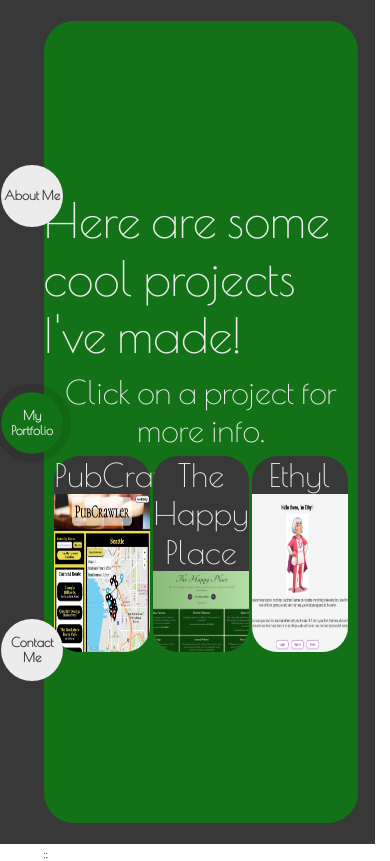
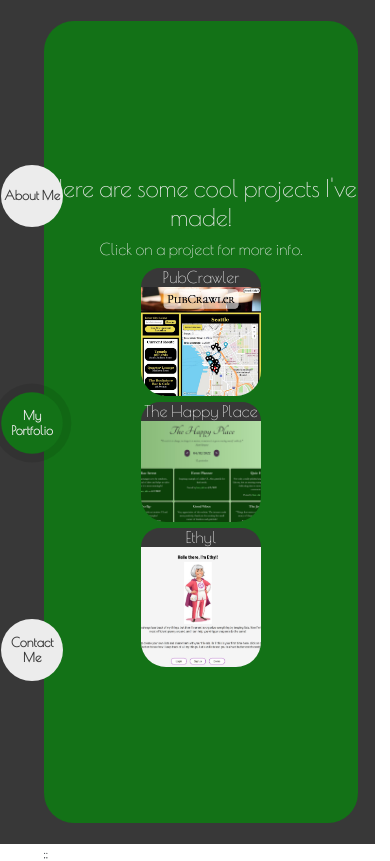
Before and after one commit to mlfitz2/React-Profile, a React (Create React App) app: page / in a window 390 px wide. Both pictures are taken after a click on the element "My Portfolio". Built offline with nearby package versions, Linux system fonts and the light colour scheme.

Commit message:
responsive styling of profile page

```diff
--- a/src/components/AboutMe/style.css
+++ b/src/components/AboutMe/style.css
@@ -14,6 +14,8 @@
 .intro-h1 {
     margin-bottom: 2%;
     font-size: 3em;
+    font-weight: 900;
+    text-align: center;
 }
 
 .intro-text {
@@ -21,3 +23,23 @@
     margin: 1% 5%;
     font-size: 2em;
 }
+
+@media screen and (max-width: 750px) {
+    .intro-h1 {
+        font-size: 2em;
+    }
+
+    .intro-text {
+        font-size: 1.5em;
+    }
+}
+
+@media screen and (max-width: 450px) {
+    .intro-h1 {
+        font-size: 2em;
+    }
+
+    .intro-text {
+        font-size: 1em;
+    }
+}
--- a/src/components/MyPortfolio/style.css
+++ b/src/components/MyPortfolio/style.css
@@ -12,6 +12,7 @@
 
 .portfolio-h1 {
     font-size: 3em;
+    text-align: center;
 }
 
 .portfolio-h2 {
@@ -23,20 +24,22 @@
 .projects-area {
     display: flex;
     flex-direction: row;
+    flex-wrap: wrap;
     width: 95%;
     justify-content: space-evenly;
 }
 
 .project-card {
-    width: 32%;
+    width: 30%;
     display: flex;
     flex-direction: column;
     align-items: center;
+    margin: 1%;
 }
 
 .project-title {
     background-color: var(--dark-grey);
-    font-size: 2em;
+    font-size: 1.8em;
     width: 100%;
     text-align: center;
     border-top-left-radius: 25px;
@@ -51,3 +54,39 @@
     border-bottom-right-radius: 25px;
     margin-top: 0px;
 }
+
+@media screen and (max-width: 950px) {
+    .portfolio-h1 {
+        font-size: 2em;
+    }
+
+    .portfolio-h2 {
+        font-size: 1em;
+    }
+
+    .project-title {
+        font-size: 1.5em;
+    }
+}
+
+@media screen and (max-width: 750px) {
+    .project-title {
+        font-size: 1em;
+    }
+
+    .project-card {
+        width: 40%;
+    }
+}
+
+@media screen and (max-width: 400px) {
+    .projects-area {
+        flex-direction: column;
+        align-items: center;
+    }
+
+    .portfolio-h1 {
+        font-size: 1.5em;
+    }
+
+}
```
